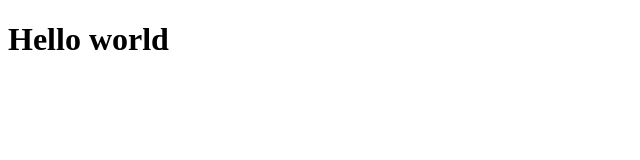
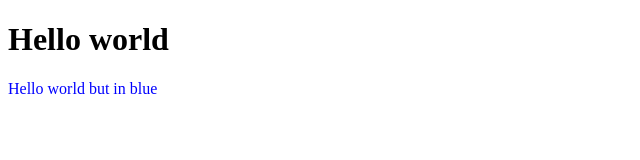
Before and after one commit to Kalink52/BranchTest, a plain HTML site: page index.html in a window 1280 px wide. Shown: the whole page, without its empty margins (0-640 px from the left). Drawn offline with Linux system fonts and the light colour scheme.

Commit message:
this posts hello world under the h in blue

```diff
--- /dev/null
+++ b/assets/css/style.css
@@ -0,0 +1,3 @@
+p {
+    color:blue
+}
--- a/index.html
+++ b/index.html
@@ -4,9 +4,11 @@
     <meta charset="UTF-8">
     <meta name="viewport" content="width=device-width, initial-scale=1.0">
     <title>Document</title>
+    <link rel="stylesheet" href="./assets/css/style.css">
 </head>
 <body>
     <h1>Hello world</h1>
+    <p>Hello world but in blue</p>
 
 </body>
 </html>
```
